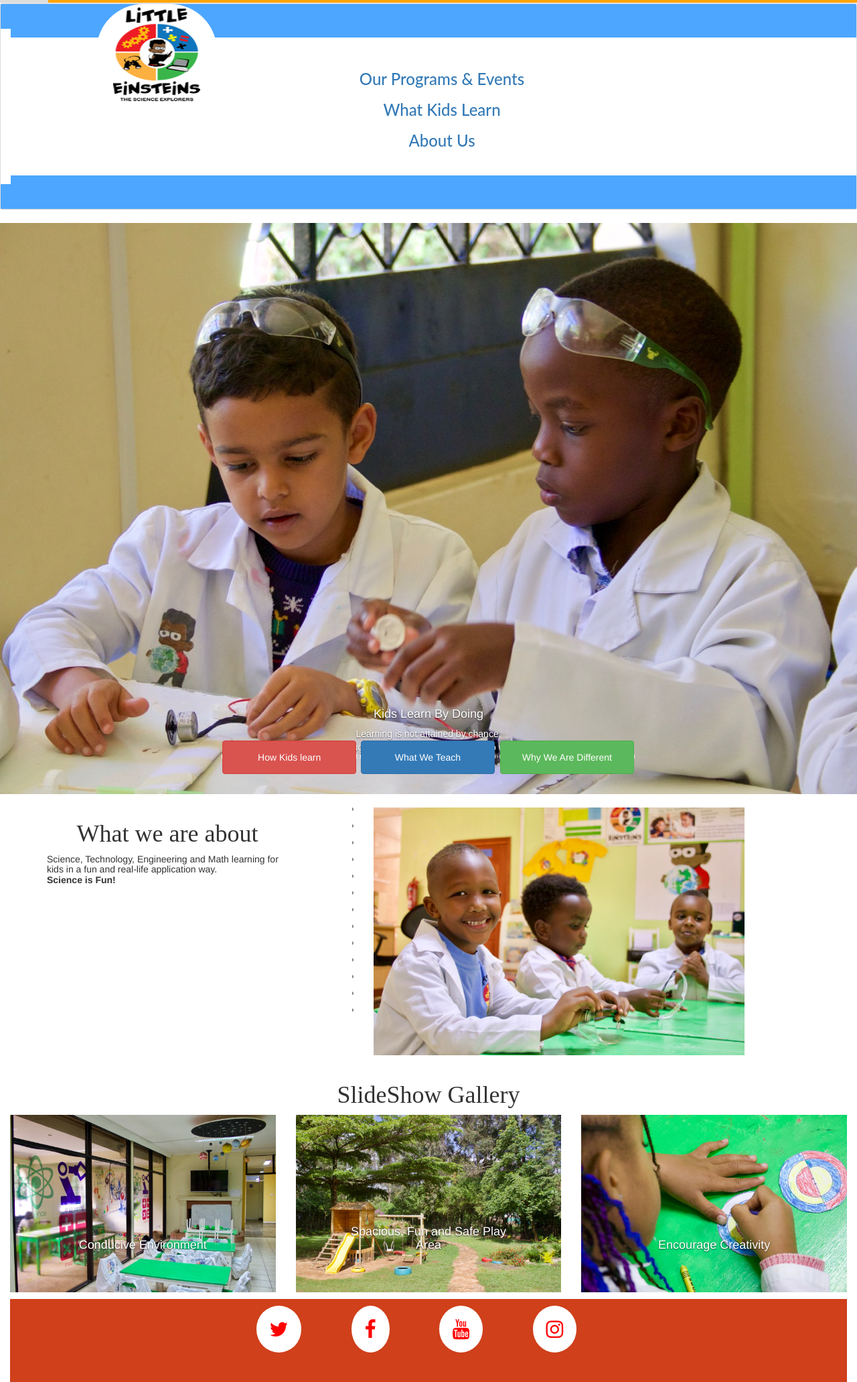
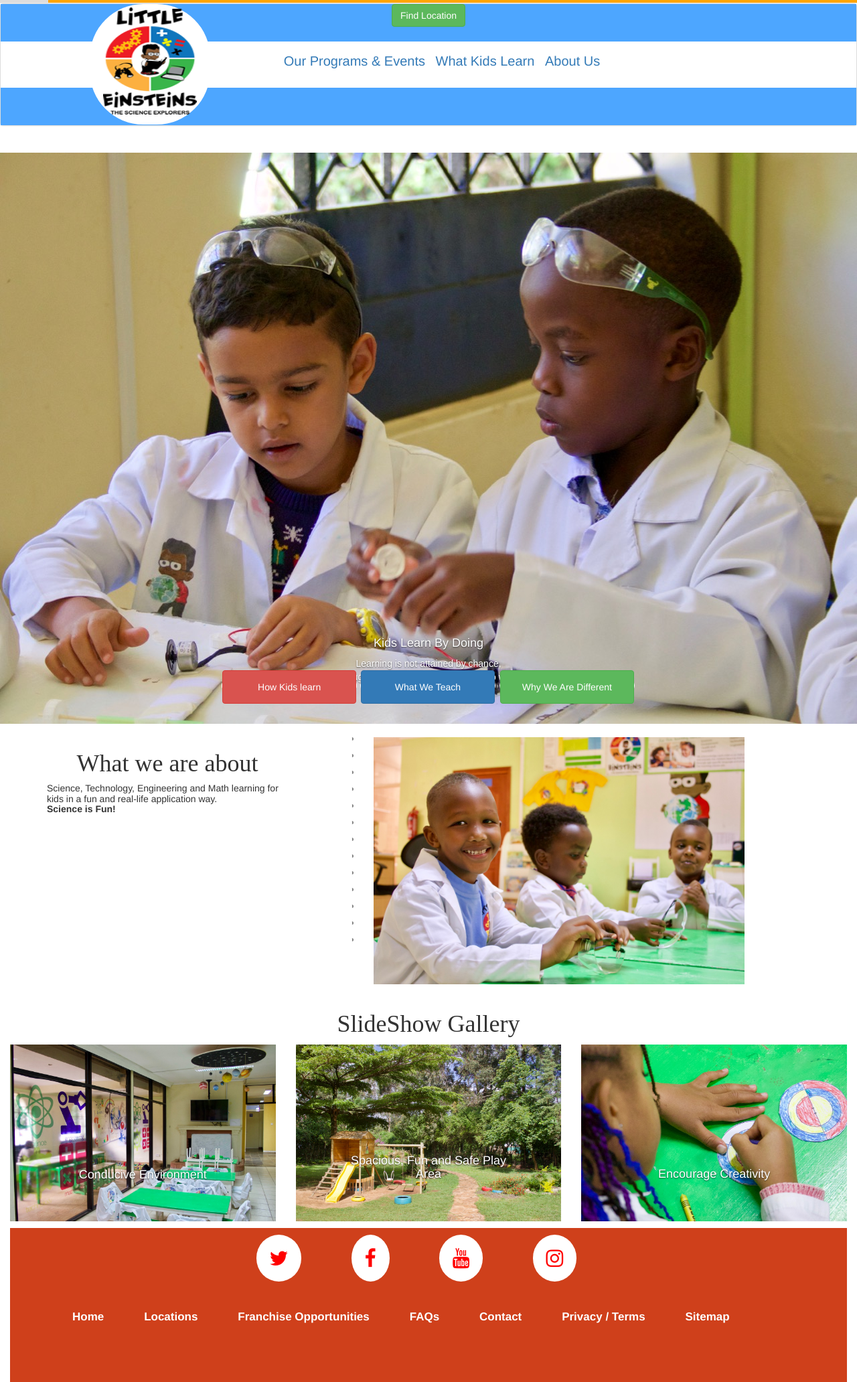
Before and after one commit to vincentmuya/Little-Einsteins, a Django app: page / in a window 1280 px wide. Shown: the top 2064 px of the page at 67% size. Run offline with Django 3.2, Linux system fonts and the light colour scheme; some libraries are stand-ins or nearby versions; some web fonts are replaced.

Commit message:
modified header and logo

```diff
--- a/app/templates/header.html
+++ b/app/templates/header.html
@@ -1,37 +1,67 @@
 {%load staticfiles%}
-
-{%block styles%}
-<link rel="stylesheet" href="{% static 'css/header.css' %}">
-{% endblock %}
 
 <div style="position: relative;" class="panel panel-default">
   <div class="" style="position: absolute;">
     <div class="row">
-      <div class="col-md-5">
+      <div class="col-md-4">
         </div>
-        <div class="col-md-7">
+        <div class="col-md-8">
           <header>
-            <a href="{%url 'index'%}"><img class="logo" src="/static/img/logo.png" alt="" height='138px' width="130px"></a>
+            <a href="{%url 'index'%}"><img class="logo" src="/static/img/logo.png" alt=""></a>
           </header>
     </div>
     </div>
   </div>
   <div class="w3-panel ">
+    <button type="button" class="btn btn-success" name="button">Find Location</button>
     <br>
     <br>
 </div>
  <div class="panel-body">
-   <ul class="panel-list">
-   <h3 class="panael-menu" ><a href="{%url 'program'%}">Our Programs & Events <span class="sr-only">(current)</span></a></h3>
-   <h3 class="panael-menu"><a href="#">What Kids Learn</a></h3>
-   <h3 class="panael-menu"><a href="#about">About Us</a></h3>
- </ul></div>
+   <ul class="panel-list" id="horizontal">
+   <li class="panael-menu" ><a href="{%url 'program'%}">Our Programs & Events</a></li>
+   <li class="panael-menu"><a href="#">What Kids Learn</a></li>
+   <li class="panael-menu"><a href="{%url 'about'%}">About Us</a></li>
+ </ul>
+</div>
  <div class="w3-panel ">
    <br>
    <br>
  </div>
 </div>
 <style media="screen">
+ul#horizontal li {
+  display: inline;
+  list-style: none;
+  padding: 5px;
+  color: black;
+}
+a{
+  color: black;
+}
+header{
+  border-radius: 80px 80px 80px 80px;;
+	width: 180px;
+	height: 180px;
+  background-color: white;
+  margin-left: 40px;
+  padding-top: 5px;
+}
+.logo{
+  margin-left: 20px;
+  height: 160px;
+  width:140px;
+}
+.w3-panel{
+  background-color:#4da6ff;
+  height: 56px;
+  text-align: center;
+}
+
+.panel-body{
+  text-align: center;
+  font-size: 20px;
+}
 @media screen and (max-width: 650px) {
   header{
     background-color: white;
--- a/app/templates/index.html
+++ b/app/templates/index.html
@@ -10,6 +10,7 @@
 </head>
 <body>
   {%include 'header.html'%}
+  <br>
   {%include 'carousel.html'%}
   <br>
  <div class="container">
--- a/static/css/header.css
+++ /dev/null
@@ -1,32 +0,0 @@
-header{
-  background-color: white;
-  width: 180px;
-  margin-left: 30px;
-  border-radius: 70px;
-  height: 150px;
-  padding-top: 5px;
-}
-.logo{
-  margin-left: 25px;
-  height: 140px;
-  width:130px;
-}
-.w3-panel{
-  background-color:#4da6ff;
-  height: 50px;
-}
-.panel-body{
-  text-align: center;
-  height: 40px;
-  background-color: white;
-  color: black;
-  font-family: "Lato";
-  display: inline;
-  font-size: 20px;
-  padding: 10px;
-}
-.panael-menu{
-
-  /*font-size: 15px;*/
-
-}
```
Also changed, not shown: app/templates/about.html (added, +9 -0 lines).
